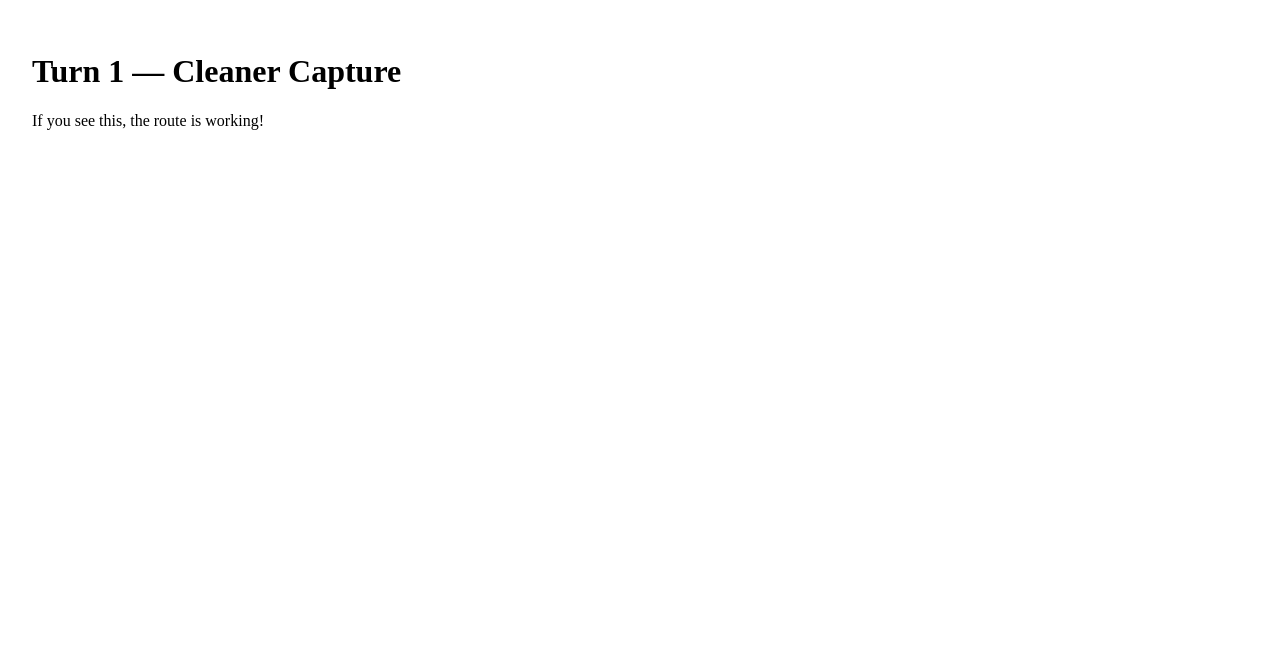
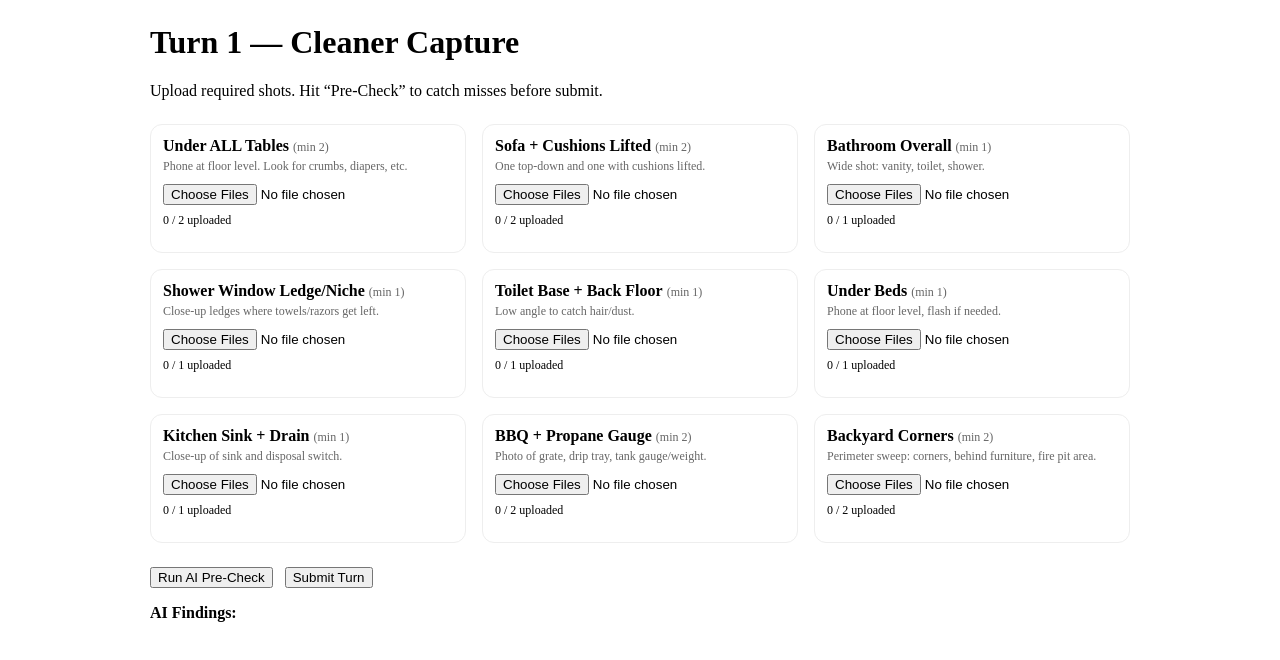
Before and after one commit to dmeadows001/turn-qa, a Next.js app: page /turns/1/capture in a window 1280 px wide. Shown: the top 660 px of the page. Built offline with nearby package versions, Linux system fonts and the light colour scheme.

Commit message:
Update capture.js

```diff
--- a/pages/turns/[id]/capture.js
+++ b/pages/turns/[id]/capture.js
@@ -1,11 +1,106 @@
 import { useRouter } from 'next/router';
+import { useState, useMemo } from 'react';
+import { REQUIRED_AREAS } from '../../../lib/requiredShots';
 
 export default function Capture() {
-  const { query } = useRouter();
+  const router = useRouter();
+  const { id: turnId } = router.query;
+
+  const [uploadsByArea, setUploadsByArea] = useState({});
+  const [aiFlags, setAiFlags] = useState([]);
+  const [submitting, setSubmitting] = useState(false);
+
+  const ready = useMemo(() => Boolean(turnId), [turnId]);
+
+  async function addFiles(areaKey, fileList) {
+    const files = Array.from(fileList || []);
+    const uploaded = [];
+
+    for (const f of files) {
+      // 1) ask server for signed upload URL
+      const up = await fetch('/api/upload-url', {
+        method: 'POST',
+        headers: { 'Content-Type': 'application/json' },
+        body: JSON.stringify({ turnId, areaKey, filename: f.name, mime: f.type })
+      }).then(r => r.json());
+
+      if (!up.uploadUrl) continue;
+
+      // 2) upload to Supabase Storage using the signed URL
+      await fetch(up.uploadUrl, {
+        method: 'PUT',
+        headers: { 'Content-Type': up.mime || 'application/octet-stream' },
+        body: f
+      });
+
+      // 3) record for submit & precheck
+      uploaded.push({ name: f.name, areaKey, url: up.path });
+    }
+
+    setUploadsByArea(prev => ({
+      ...prev,
+      [areaKey]: [ ...(prev[areaKey] || []), ...uploaded ]
+    }));
+  }
+
+  async function runPrecheck() {
+    const resp = await fetch('/api/vision-precheck', {
+      method: 'POST',
+      headers: { 'Content-Type': 'application/json' },
+      body: JSON.stringify({ uploadsByArea })
+    }).then(r => r.json());
+    setAiFlags(resp.flags || []);
+  }
+
+  async function submitAll() {
+    setSubmitting(true);
+    const photos = Object.values(uploadsByArea).flat();
+    await fetch('/api/submit-turn', {
+      method: 'POST',
+      headers: { 'Content-Type': 'application/json' },
+      body: JSON.stringify({ turnId, photos })
+    });
+    setSubmitting(false);
+    alert('Submitted! (MVP)');
+  }
+
+  if (!ready) return <div style={{ padding: 24 }}>Loading…</div>;
+
   return (
-    <div style={{ padding: 24, fontFamily: 'ui-sans-serif' }}>
-      <h1>Turn {query.id} — Cleaner Capture</h1>
-      <p>If you see this, the route is working!</p>
+    <div style={{ maxWidth: 980, margin: '24px auto', padding: '0 16px', fontFamily: 'ui-sans-serif' }}>
+      <h1>Turn {turnId} — Cleaner Capture</h1>
+      <p>Upload required shots. Hit “Pre-Check” to catch misses before submit.</p>
+
+      <div style={{ display: 'grid', gap: 16, gridTemplateColumns: 'repeat(auto-fit, minmax(280px, 1fr))', marginTop: 24 }}>
+        {REQUIRED_AREAS.map(a => (
+          <div key={a.key} style={{ border: '1px solid #eee', borderRadius: 12, padding: 12 }}>
+            <b>{a.title}</b> <span style={{ fontSize: 12, color: '#666' }}> (min {a.minPhotos})</span>
+            <div style={{ fontSize: 12, color: '#666', marginTop: 4 }}>{a.guidance}</div>
+
+            <div style={{ marginTop: 10 }}>
+              <input type="file" accept="image/*" multiple onChange={e => addFiles(a.key, e.target.files)} />
+            </div>
+
+            <div style={{ fontSize: 12, marginTop: 8 }}>
+              {(uploadsByArea[a.key]?.length || 0)} / {a.minPhotos} uploaded
+            </div>
+
+            <ul style={{ fontSize: 12, color: '#333' }}>
+              {(uploadsByArea[a.key] || []).map((f, i) => <li key={i}>{f.name}</li>)}
+            </ul>
+          </div>
+        ))}
+      </div>
+
+      <div style={{ display: 'flex', gap: 12, marginTop: 24 }}>
+        <button onClick={runPrecheck}>Run AI Pre-Check</button>
+        <button onClick={submitAll} disabled={submitting}>{submitting ? 'Submitting…' : 'Submit Turn'}</button>
+      </div>
+
+      <div style={{ marginTop: 16 }}>
+        <b>AI Findings:</b>
+        <ul>{aiFlags.map((f, i) => <li key={i}>{f}</li>)}</ul>
+      </div>
     </div>
   );
 }
```
